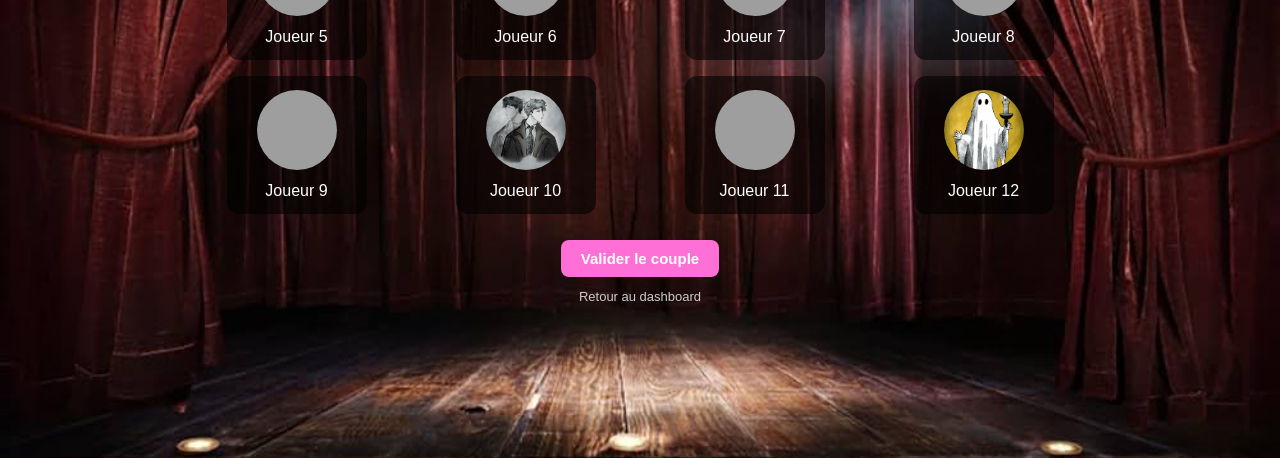
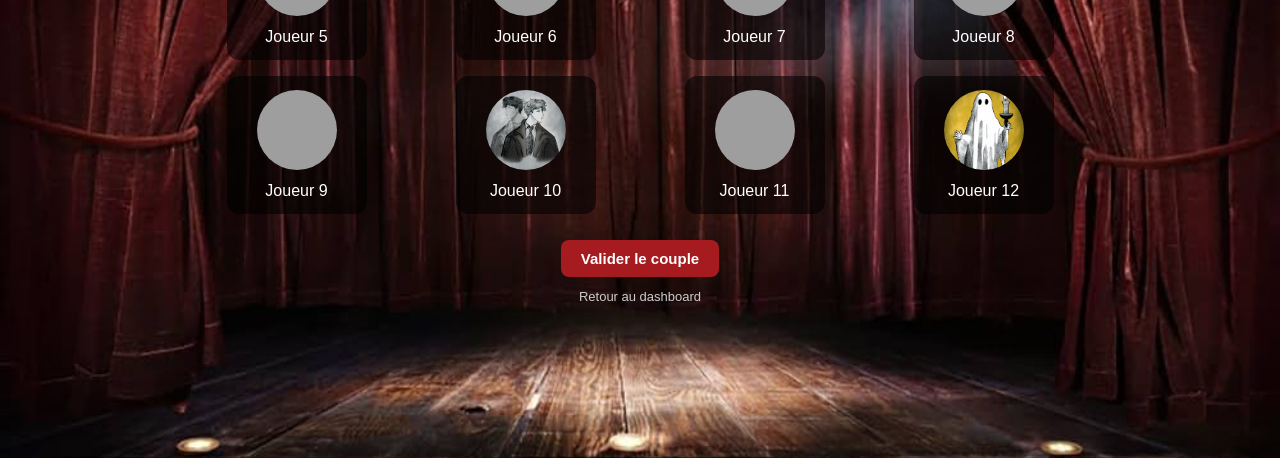
Before and after one commit to matmnsy/MGPR, a Flask app: page /admin/couple in a window 1280 px wide. Shown: the part 342-800 px from the top of the page. Run offline with Flask 3, Linux system fonts and the light colour scheme; the visitor is signed in with stand-in values (Sample User, id 1); grey boxes are pictures that could not be loaded.

Commit message:
colorMAJ

```diff
--- a/templates/admin_couple.html
+++ b/templates/admin_couple.html
@@ -63,8 +63,8 @@
       }
 
       .player-card.selected {
-        border-color: #ff70d7;
-        box-shadow: 0 0 12px #ff70d7;
+        border-color: #a61b20;
+        box-shadow: 0 0 12px #a61b20;
       }
 
       .player-card img {
@@ -82,7 +82,7 @@
 
       button {
         padding: 10px 20px;
-        background: #ff70d7;
+        background: #a61b20;
         border: none;
         border-radius: 8px;
         color: white;
--- a/templates/admin_dashboard.html
+++ b/templates/admin_dashboard.html
@@ -12,7 +12,7 @@
       --accent:#2aa;
       --ok:#8f8;
       --nok:#f88;
-      --lover:#ff70d7;
+      --lover:#a61b20;
       --top:#ff5555;
     }
 
--- a/templates/index.html
+++ b/templates/index.html
@@ -77,8 +77,8 @@
 
       /* Contour rose si amoureux */
       .lover {
-        border-color: #ff77d9 !important;
-        box-shadow: 0 0 10px #ff77d9;
+        border-color: #a61b20 !important;
+        box-shadow: 0 0 10px #a61b20;
       }
 
       /* Adaptation pour écrans petits */
--- a/templates/public_result.html
+++ b/templates/public_result.html
@@ -67,7 +67,7 @@
       .lover-note {
         margin-top: 4px;
         font-size: 12px;
-        color: #ff77d9;
+        color: #a61b20;
         font-weight: bold;
       }
 
@@ -88,7 +88,7 @@
         margin-top: 10px;
         margin-bottom: 6px;
         font-weight: bold;
-        color: #ff77d9;
+        color: #a61b20;
         font-size: 18px;
       }
     </style>
--- a/templates/role.html
+++ b/templates/role.html
@@ -8,7 +8,7 @@
   <style>
     :root{
       --card: rgba(0,0,0,0.75);
-      --lover:#ff70d7;
+      --lover:#a61b20;
       --village:#4caf50;
       --demons:#e53935;
     }
--- a/templates/spectator_dashboard.html
+++ b/templates/spectator_dashboard.html
@@ -12,7 +12,7 @@
       --accent:#2aa;
       --ok:#8f8;
       --nok:#f88;
-      --lover:#ff70d7;
+      --lover:#a61b20;
       --top:#ff5555;
     }
 
```
